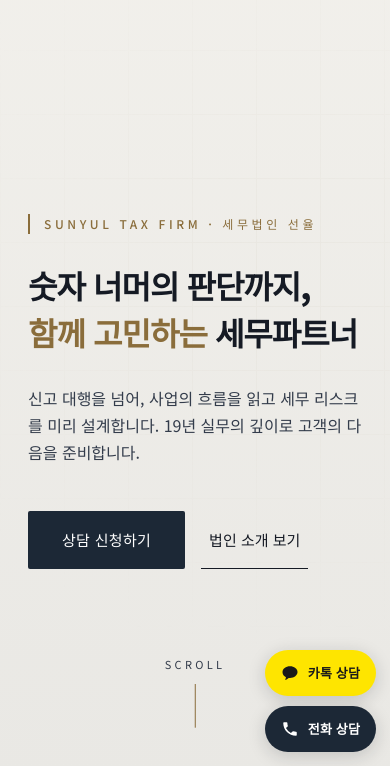
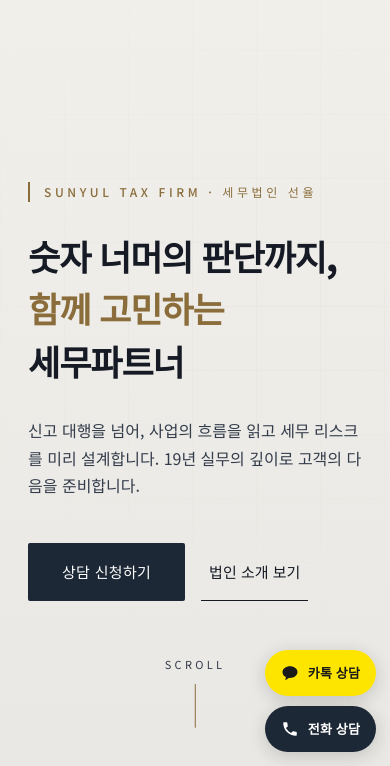
Before and after one commit to hyogeonhwang/sunyul, a plain HTML site: page index.html in a window 390 px wide. Shown: the part 78-844 px from the top of the page. Drawn offline with Linux system fonts and the light colour scheme; a web font is replaced by a local one.

Commit message:
Add files via upload

```diff
--- a/index.html
+++ b/index.html
@@ -274,7 +274,7 @@ footer{background:var(--deep);color:rgba(255,255,255,.7);padding:56px 0 40px;fon
   .nav-links li a{display:block;padding:17px 28px;font-size:15px}
   .nav-links-cta{display:block}
   .nav-links-cta a{color:var(--brass);font-weight:700}
-  .hero h1{font-size:32px;line-height:1.45}
+  .hero h1{font-size:35px;line-height:1.5}
   .sec-head h2,.contact h2,.prof-name{word-break:keep-all}
   .about-grid,.contact-grid{grid-template-columns:1fr;gap:48px}
   .prof-grid{grid-template-columns:1fr;gap:36px}
```
